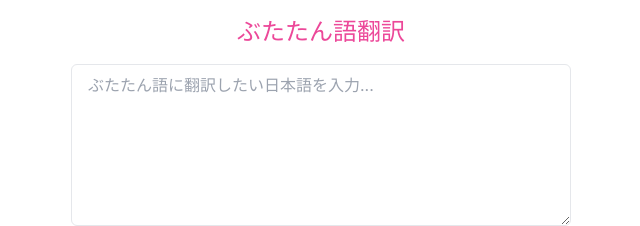
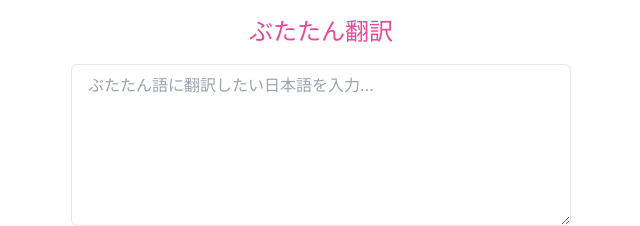
Before and after one commit to kult0922/butatan-lang-transfer, a Next.js app: page / in a window 1280 px wide. Shown: the top 226 px of the page, without its empty margins (319-959 px from the left). Built offline with nearby package versions, Linux system fonts and the light colour scheme.

Commit message:
change page title

```diff
--- a/src/app/page.tsx
+++ b/src/app/page.tsx
@@ -6,7 +6,7 @@ export default function Home() {
     <main className="flex justify-center">
       <div>
         <div className="m-4 text-center text-2xl text-pink-500">
-          ぶたたん語翻訳
+          ぶたたん翻訳
         </div>
         <Transfer />
         <Description />
```
